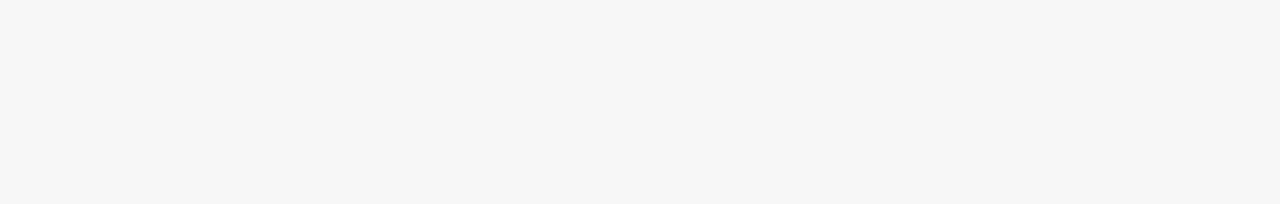
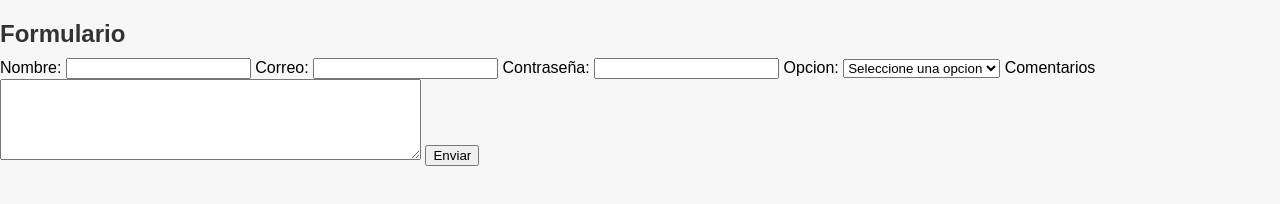
Before and after one commit to HumbertoDev68/Laboratorio_Entregable_1, a plain HTML site: page contacto.html in a window 1280 px wide. Drawn offline with Linux system fonts and the light colour scheme.

```diff
--- a/contacto.html
+++ b/contacto.html
@@ -7,6 +7,38 @@
     <title>Contacto</title>
 </head>
 <body>
+    <form action="" method="post">
+        <h2>Formulario</h2>
 
+        <!--Campo de texto con validacion-->
+        <label for="nombre">Nombre:</label>
+        <input type="text" id="nombre" name="nombre" required pattern="[a-zA-ZñÑ] {3, 50}">
+
+        <!--Campo de correo con validacion-->
+        <label for="correo">Correo:</label>
+        <input type="email" id="correo" required>
+
+        <!--Campo de contraseña con validacion-->
+        <label for="contraseña">Contraseña:</label>
+        <input type="password" id="contraseña" name="contraseña" required pattern=".{8,20}">
+
+        <!--Campo de seleccion-->
+        <label for="opcion">Opcion:</label>
+        <select id="opcion" name="opcion">
+            <option value="">Seleccione una opcion</option>
+            <option value="opcion1">Opcion 1</option>
+            <option value="opcion2">Opcion 2</option>
+            <option value="opcion3">Opcion 3</option>
+        </select>
+
+        <!--Campo de textarea-->
+        <label for="comentarios">Comentarios</label>
+        <textarea id="comentarios" name="comentarios" rows="5" cols="50"></textarea>
+
+        <!--Boton de envio-->
+        <button type="submit">Enviar</button>
+
+
+    </form>
 </body>
 </html>
```
Also changed, not shown: index.html (+1 -1 lines), style.css (line endings or trailing spaces).
